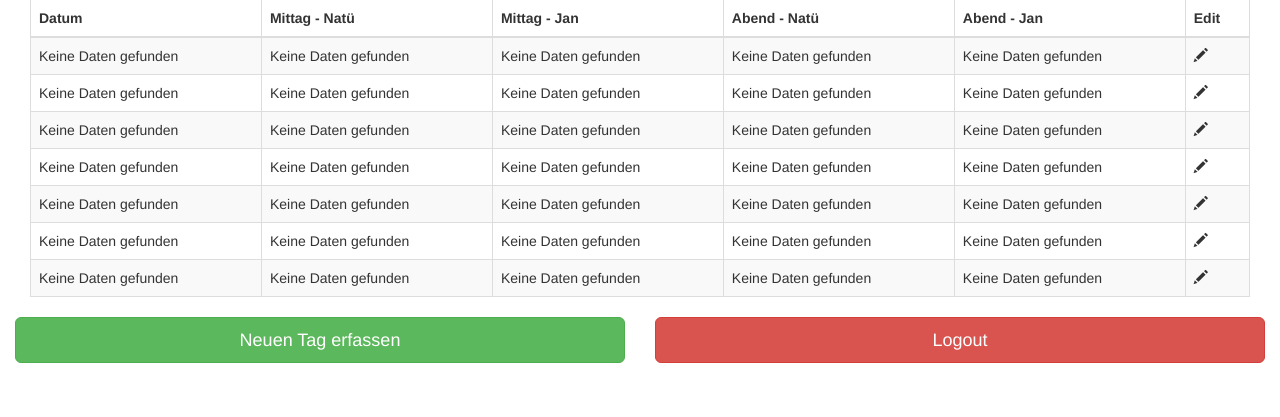
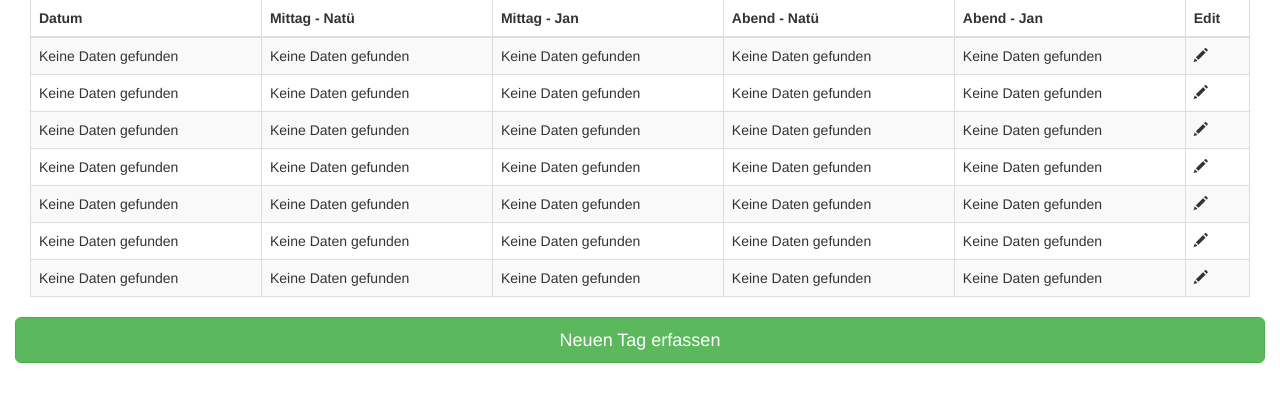
Before and after one commit to abuhamsa/mealplanner, a PHP site: page /index.php in a window 1280 px wide. Shown: the part 150-567 px from the top of the page. Run offline with PHP 8.4, Linux system fonts and the light colour scheme; the visitor is signed in with stand-in values (Sample User, id 1); data that the repository does not hold is empty.

Commit message:
removed login stuff

```diff
--- a/src/createday.php
+++ b/src/createday.php
@@ -1,4 +1,4 @@
-<?php require "login/loginheader.php"; ?>
+
 <html lang="de">
   <head>
     <meta charset="utf-8">
--- a/src/editday.php
+++ b/src/editday.php
@@ -1,4 +1,4 @@
-<?php require "login/loginheader.php";
+<?php
 
 require "login/dbconf.php";
 $link = mysqli_connect($host,$username,$password)  or die("failed to connect to server !!");
--- a/src/editdayform.php
+++ b/src/editdayform.php
@@ -1,4 +1,4 @@
-<?php require "login/loginheader.php";
+<?php
 require "login/dbconf.php";
 $link = mysqli_connect($host,$username,$password)  or die("failed to connect to server !!");
 mysqli_select_db($link,"mealplanner");
--- a/src/index.php
+++ b/src/index.php
@@ -1,4 +1,4 @@
-<?php require "login/loginheader.php"; ?>
+
 <!DOCTYPE html>
 <html lang="de">
   <head>
@@ -43,18 +43,11 @@
 
 
 	</div>
-	<div class="col-md-6 createnewday">
+	<div class="container-fluid createnewday">
 
       <form class="createnewday" name="createnewdayform" method="post" action="createday.php">
 
         <button name="Create" id="create" class="btn btn-lg btn-success btn-block" type="create">Neuen Tag erfassen</button>
-      </form>
-</div>
-	<div class="col-md-6 form-signin">
-
-      <form class="form-signin" name="logoutform" method="post" action="login/logout.php">
-
-        <button name="Logout" id="logout" class="btn btn-lg btn-danger btn-block" type="logout">Logout</button>
       </form>
 </div>
 
--- a/src/newdayform.php
+++ b/src/newdayform.php
@@ -1,4 +1,4 @@
-<?php require "login/loginheader.php";
+<?php
 require "login/dbconf.php";
 $link = mysqli_connect($host,$username,$password)  or die("failed to connect to server !!");
 mysqli_select_db($link,"mealplanner");
--- a/src/showday.php
+++ b/src/showday.php
@@ -1,4 +1,4 @@
-<?php require "login/loginheader.php";
+<?php
 require "login/dbconf.php";
 $date= date("d.m.y");
 $year=date("Y",strtotime($date));
```
